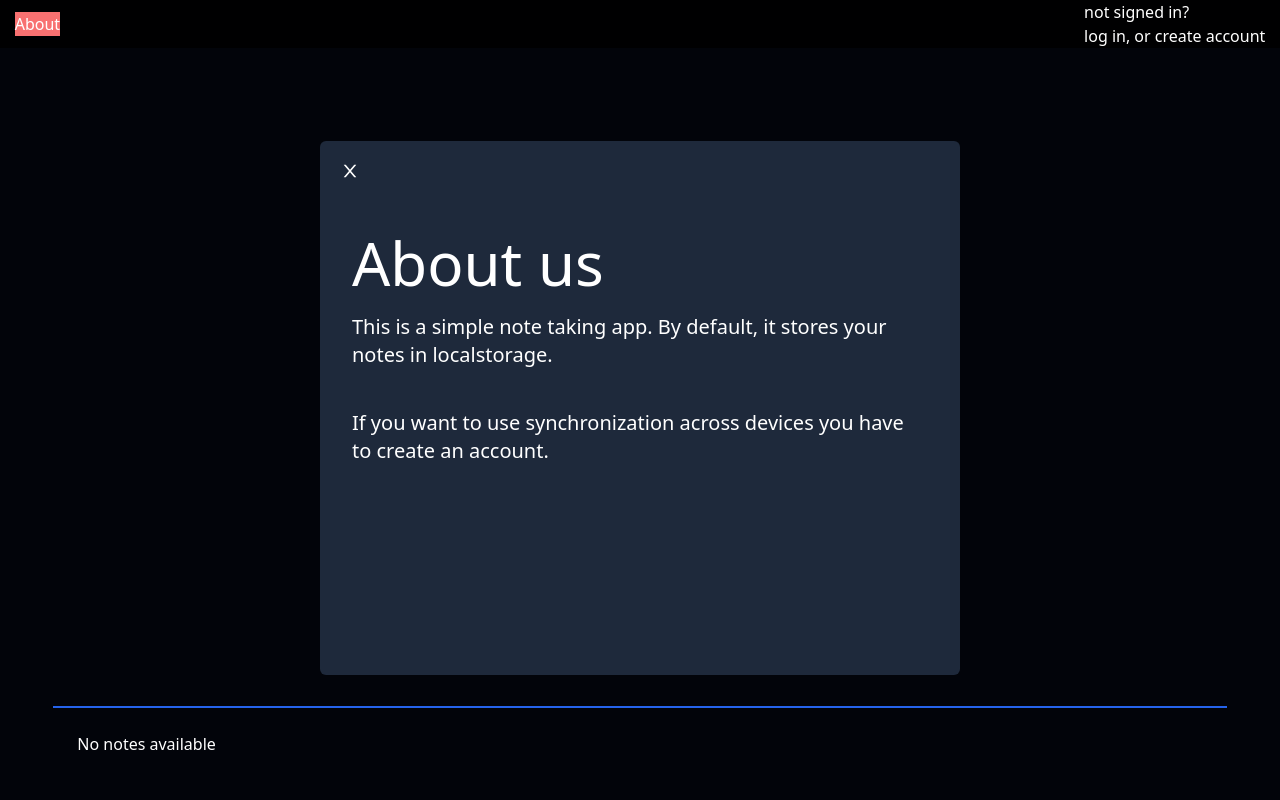
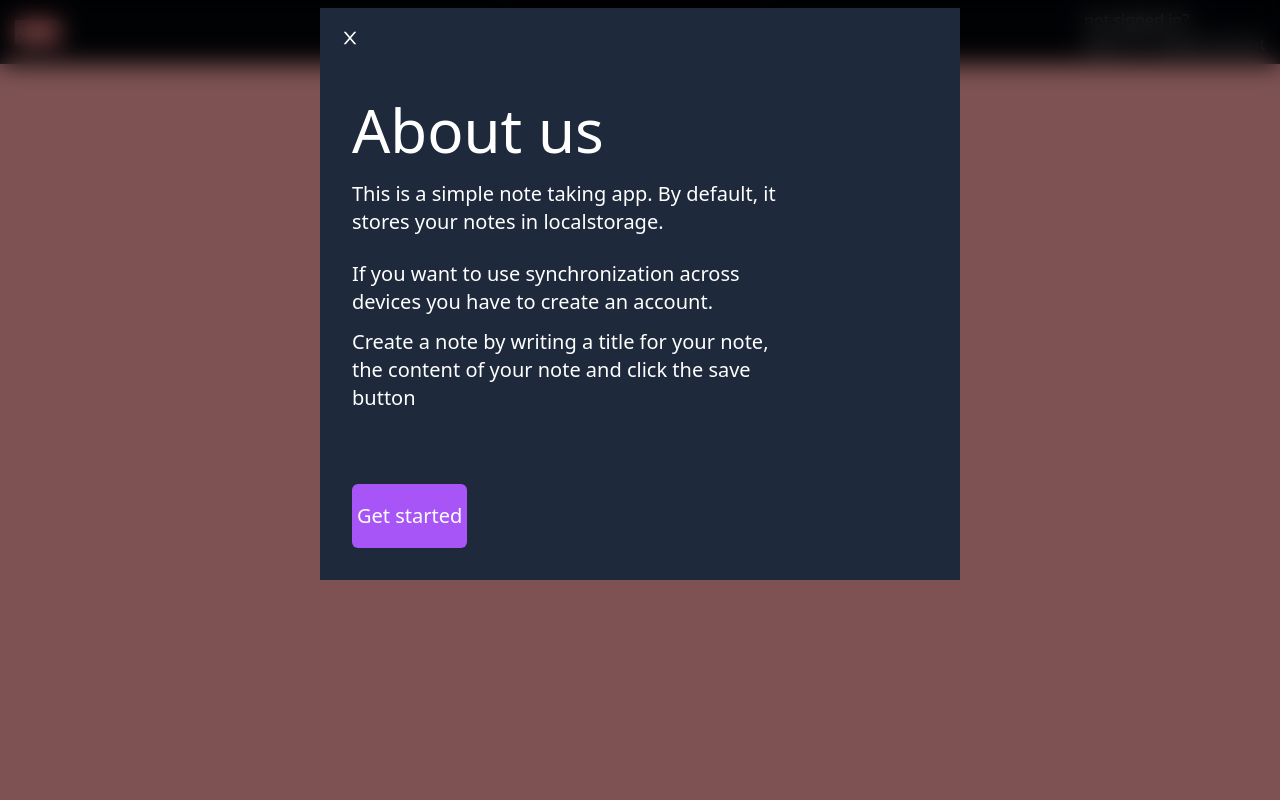
Before and after one commit to M4x29/Jot, a Next.js app in the folder react_notes/: page / in a window 1280 px wide. Both pictures are taken after a click on the button "About". Shown: the top 800 px of the page. Built offline with nearby package versions, Linux system fonts and the light colour scheme.

Commit message:
component work
må pushe mye pga pc bytting

```diff
--- a/react_notes/src/components/about/about.jsx
+++ b/react_notes/src/components/about/about.jsx
@@ -5,8 +5,8 @@ export function About({ clicked, setaboutClicked }) {
   const [Display, setDisplay] = useState(true);
 
   return (
-    <div className="absolute w-1/2 h-full top-2 flex flex-col  justify-center ">
-      <div className="flex flex-col h-2/3 bg-slate-800 rounded-md ">
+    <div className="absolute w-1/2 h-fit bg-red-400 top-2 flex flex-col  justify-center ">
+      <div className="flex flex-col h-2/3 bg-slate-800 w-full ">
         <button
           onClick={() => setaboutClicked(false)}
           className="hover:text-green-300 w-fit h-fit flex justify-start text-xl p-5 items-center hover:border-s-2 border-green-400 "
@@ -14,22 +14,36 @@ export function About({ clicked, setaboutClicked }) {
           <AiOutlineClose />
         </button>
 
-        <section className="flex flex-col justify-center text-md md:text-xl lg:text-xl  w-fit gap-5 p-8">
+        <section className="flex flex-col justify-center text-md md:text-xl lg:text-xl  w-full gap-5 p-8">
           {" "}
           {/* tror egt ikke section taggen er nødvendig, men nå er den her:)*/}
           <h1 className="justify-center text-3xl md:text-4xl lg:text-6xl bold w-full ">
             About us
           </h1>
+          <div className="w-3/4 flex flex-col gap-3">
             <p className="">
               This is a simple note taking app. By default, it stores your notes
               in localstorage.
             </p>
             <div className=""></div>
             <p>
-            If you want to use synchronization across devices you have to create
-            an account.{" "}
+              If you want to use synchronization across devices you have to
+              create an account.{" "}
             </p>
-          <div className="h-2"></div>
+            <p>
+              Create a note by writing a title for your note, the content of
+              your note and click the save button{" "}
+            </p>
+          </div>
+          <div className="h-8"></div>
+          <div className="w-full flex justify-start ">
+            <button
+              className="rounded-md w-1/5 h-16 bg-purple-500 flex justify-center items-center "
+              onClick={() => setaboutClicked(false)}
+            >
+              Get started
+            </button>
+          </div>
         </section>
       </div>
     </div>
--- a/react_notes/src/pages/index.js
+++ b/react_notes/src/pages/index.js
@@ -1,23 +1,31 @@
-import React from "react";
+// index.js
+
+import React, { useState } from "react";
 import NotesForm from "@/components/notesform";
 import Login from "@/components/login_register/login/login";
-
-import { useState } from "react";
 import { About } from "@/components/about/about";
 
 export default function App() {
   const [loginButtonclicked, setloginButtonClicked] = useState(false);
   const [aboutClicked, setaboutClicked] = useState(false);
 
+  const handleBackdropClick = () => {
+    setaboutClicked(false);
+  };
+
   return (
     <>
       <div
         className={
-          "flex flex-col  items-center w-screen h-screen bg-primary text-white"
+          "flex flex-col items-center w-screen h-screen bg-primary text-white"
         }
       >
-        <nav className="flex flex-row  w-full h-16 justify-center items-center bg-transparent/90">
-          <button className="bg-red-400" onClick={() => setaboutClicked(true)}>
+        <div className="h-full w-full bg-transparent/10">
+          <nav className="flex flex-row w-full h-16 justify-center items-center">
+            <button
+              className="bg-red-400"
+              onClick={() => setaboutClicked(true)}
+            >
               About
             </button>
 
@@ -32,14 +40,24 @@ export default function App() {
               </button>
             </div>
           </nav>
-        <div className="flex h-full w-full justify-center items-center">
-          {aboutClicked ? <About setaboutClicked={setaboutClicked} /> : null}
+          {aboutClicked && (
+            <div
+              className={`fixed top-0 left-0 w-screen h-screen bg-black bg-opacity-50 ${
+                aboutClicked ? "backdrop-blur-md" : ""
+              }`}
+              onClick={handleBackdropClick}
+            ></div>
+          )}
+          {aboutClicked ? (
+            <div className="w-screen h-screen flex justify-center items-centers bg-red-300">
+              <About setaboutClicked={setaboutClicked} className="" />
             </div>
+          ) : null}
+        </div>
+        <NotesForm />
         {loginButtonclicked ? (
           <Login setloginButtonClicked={setloginButtonClicked} />
-        ) : (
-          <NotesForm />
-        )}
+        ) : null}
       </div>
     </>
   );
```
Lines whose indentation alone changed are shown as unchanged.
